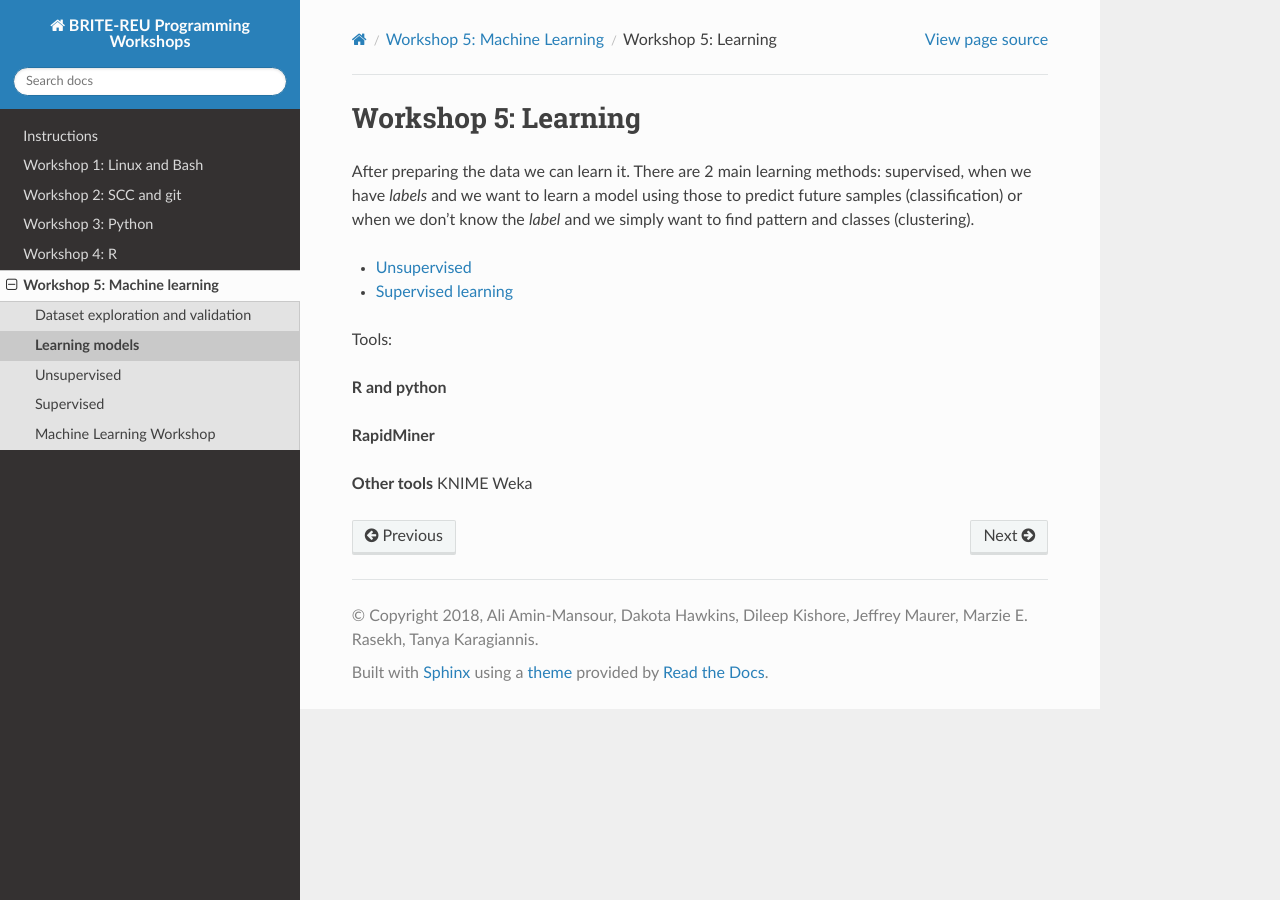
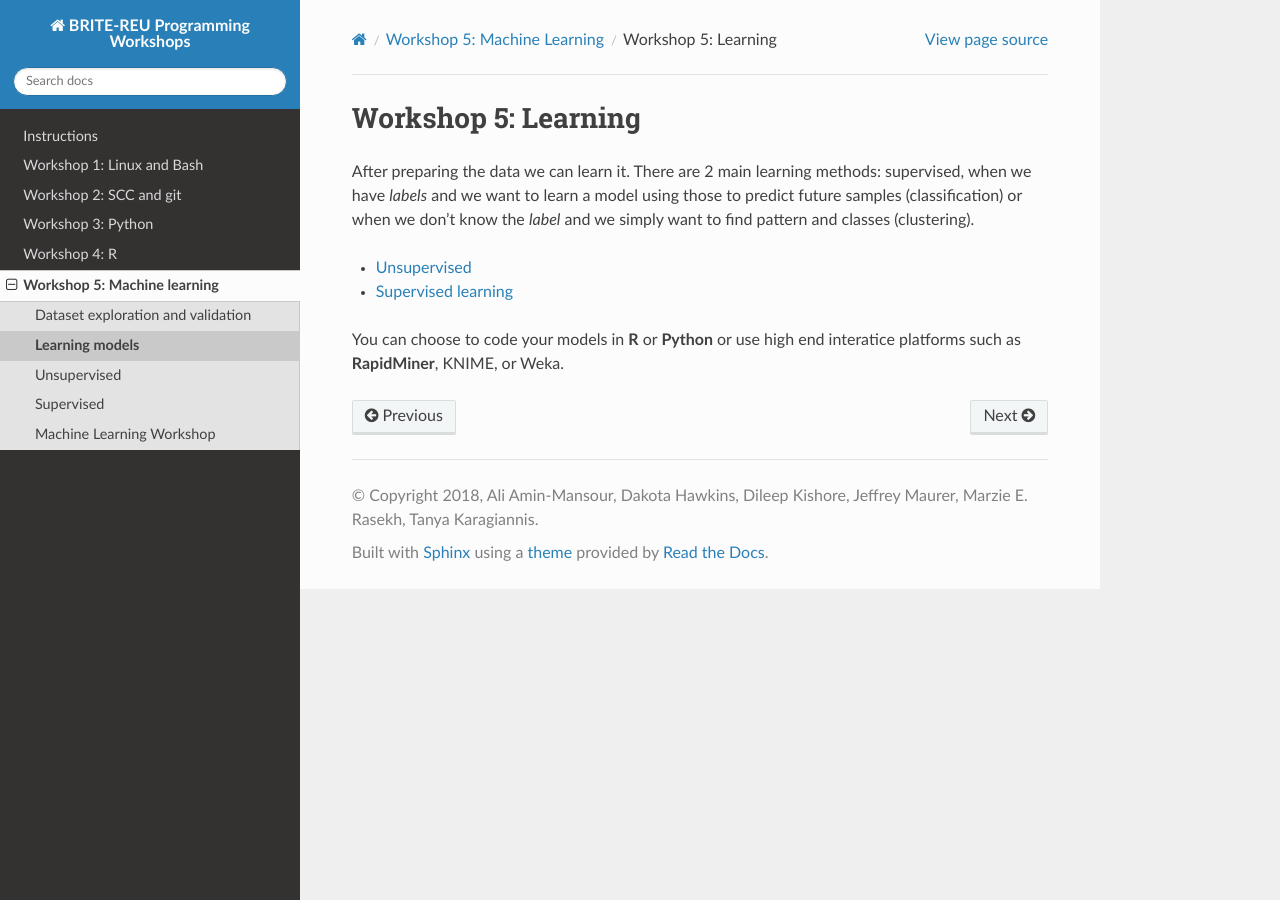
Before and after one commit to BRITE-REU/programming-workshops, a Sphinx documentation site: the page built from source/workshops/05_Machine_learning/learning.rst, in a window 1280 px wide. Built offline with Sphinx 7.4.7 and the Read the Docs theme 2.0.0, drawn with Linux system fonts in a browser that asks for light colours.

Commit message:
Update learning.rst

```diff
--- a/source/workshops/05_Machine_learning/learning.rst
+++ b/source/workshops/05_Machine_learning/learning.rst
@@ -9,12 +9,4 @@ There are 2 main learning methods: supervised, when we have *labels* and we want
 - `Unsupervised <unsupervised_learning.html>`_
 - `Supervised learning <supervised_learning.html>`_
 
-Tools:
-
-**R and python**
-
-**RapidMiner**
-
-**Other tools**
-KNIME
-Weka
+You can choose to code your models in **R** or **Python** or use high end interatice platforms such as **RapidMiner**, KNIME, or Weka.
```
